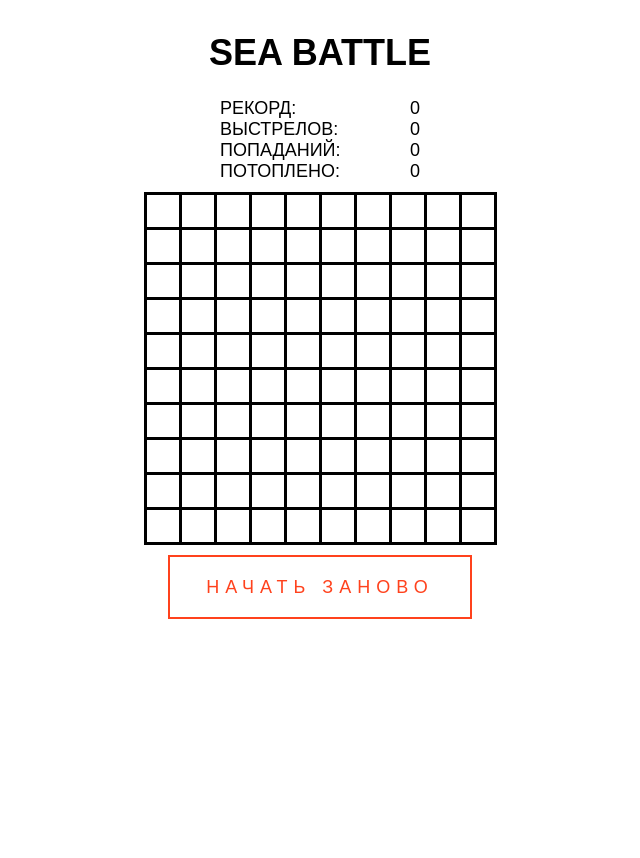
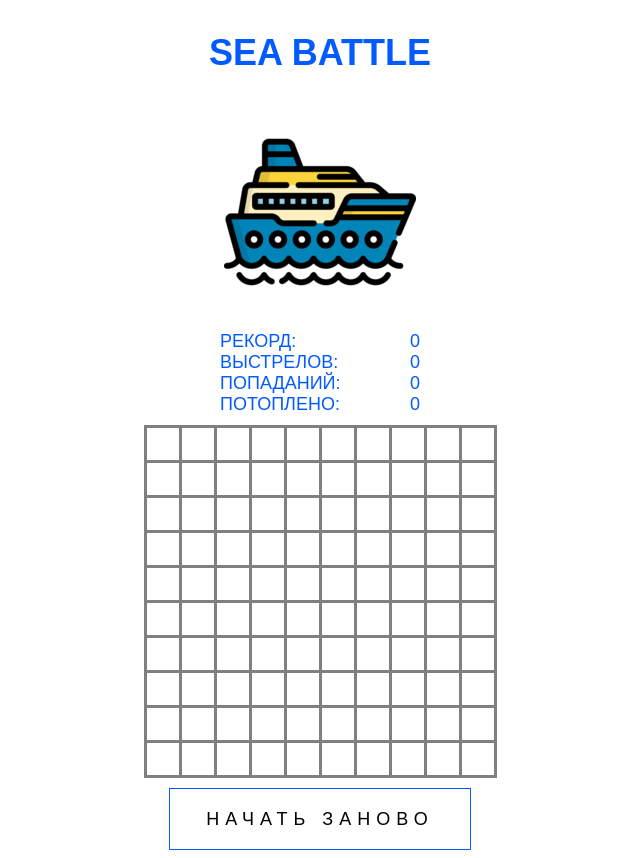
Before and after one commit to Lereactor/seabattle, a PHP site: page / in a window 1280 px wide. Shown: the whole page, without its empty margins (320-960 px from the left). Before the commit the page ends 619 px from the top, so only its background shows below. Run offline with PHP 8.4, Linux system fonts and the light colour scheme.

Commit message:
smth colored

```diff
--- a/index.html
+++ b/index.html
@@ -26,6 +26,9 @@
 <body>
     <main>
         <h1 class="header">Sea Battle</h1>
+        <p>
+            <img src="favicon/apple-icon.png">
+        </p>
         <section>
             <ul>
                 <li class="list"><span>Рекорд:</span><span id="record">0</span></li>
--- a/js/seabattle.js
+++ b/js/seabattle.js
@@ -88,7 +88,7 @@ const fire = (event) => {
                 game.shipcount -= 1;
                 if (game.shipcount < 1) {
                     header.textContent = 'Конец Игры';
-                    header.style.color = 'Green';
+                    header.style.color = '#06286b';
                     enemy.removeEventListener('click', fire);
 
                     if (play.shot < play.record || play.record === 0) {
@@ -111,6 +111,7 @@ const init = () => {
 //restart record with double click
     record.addEventListener('dblclick', () => {
         play.record = 0;
+        localStorage.setItem('seaBattleRecord', 0);
         play.render();
     });
 }
--- a/style/style.css
+++ b/style/style.css
@@ -2,6 +2,7 @@ body {
     font-family: Arial, Helvetica, sans-serif;
     font-size: 18px;
     text-transform: uppercase;
+    color: #035bff;
 }
 
 main {
@@ -11,17 +12,20 @@ main {
     flex-direction: column;
 }
 
+.header {
+  color: #035bff;
+}
+
 .board {
     margin: 10px;
 }
 
 table {
     border-collapse: collapse;
-
 }
 
 td {
-    border: 3px solid black;
+    border: 3px solid gray;
     width: 30px;
     height: 30px;
     background-position: center;
@@ -63,9 +67,9 @@ a {
     line-height: 60px;
     text-decoration: none;
     letter-spacing: 6px;
-    border: 2px solid rgb(255, 66, 29);
-    color: #FF421D;
-    transition: 0.5s;
+    border: 1px solid #035bff;
+    color: black;
+    transition: 1.7s;
     overflow: hidden;
   }
   a:hover {
@@ -75,8 +79,8 @@ a {
     position: absolute;
     width: 100%;
     height: 100%;
-    background: rgba(255, 66, 29, 0.5);
-    transition: 0.5s;
+    background: #2f72f7;
+    transition: 0.7s;
     z-index: -1;
   }
   a span:nth-child(1) {
```
